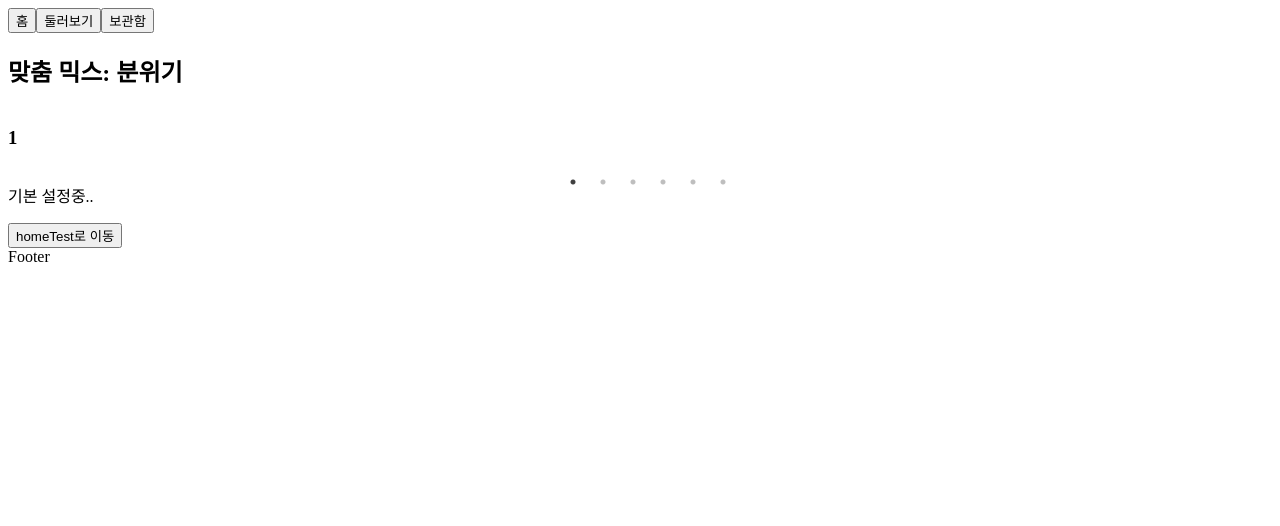
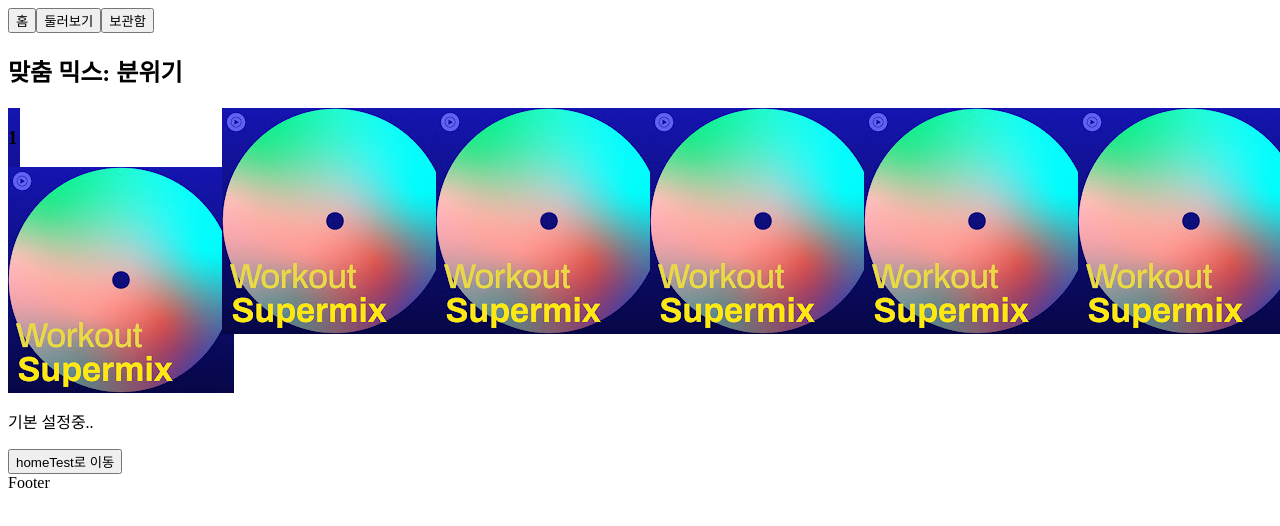
Before and after one commit to newnewnewnewbie/Pacific, a Next.js app: page / in a window 1280 px wide. Shown: the top 526 px of the page. Built offline with nearby package versions, Linux system fonts and the light colour scheme.

Commit message:
슬라이드 구현 중
화살표가 보이지 않음...

```diff
--- a/pages/_app.js
+++ b/pages/_app.js
@@ -18,6 +18,9 @@ class Root extends App {
           type="text/css"
           href="https://cdnjs.cloudflare.com/ajax/libs/slick-carousel/1.6.0/slick-theme.min.css"
         />
+
+        <script type="text/javascript" src="/js/jquery.js"></script>
+        <script type="text/javascript" src="/plugin/slick/slick.js"></script>
         <Head>
           <title>Pacific Webstie</title>
         </Head>
--- a/pages/index.js
+++ b/pages/index.js
@@ -2,13 +2,38 @@ import React from "react";
 import Link from "next/link";
 import Slider from "react-slick";
 
+function SampleNextArrow(props) {
+  const { className, style, onClick } = props;
+  return (
+    <div
+      className={className}
+      style={{ ...style, display: "block", background: "red" }}
+      onClick={onClick}
+    />
+  );
+}
+
+function SamplePrevArrow(props) {
+  const { className, style, onClick } = props;
+  return (
+    <div
+      className={className}
+      style={{ ...style, display: "block", background: "green" }}
+      onClick={onClick}
+    />
+  );
+}
+
 const Index = () => {
   const settings = {
-    dots: true,
+    arrows: true,
+    dots: false,
+    speed: 1000,
     infinite: true,
-    speed: 500,
-    slidesToShow: 1,
-    slidesToScroll: 1
+    nextArrow: <SampleNextArrow />,
+    prevArrow: <SamplePrevArrow />,
+    slidesToShow: 6,
+    slidesToScroll: 3
   };
   return (
     <div>
@@ -17,22 +42,43 @@ const Index = () => {
         <Slider {...settings}>
           <div>
             <h3>1</h3>
+            <img src="images/unnamed.jpg" />
           </div>
           <div>
-            <h3>2</h3>
+            <img src="images/unnamed.jpg" />
           </div>
           <div>
-            <h3>3</h3>
+            <img src="images/unnamed.jpg" />
           </div>
           <div>
-            <h3>4</h3>
+            <img src="images/unnamed.jpg" />
           </div>
           <div>
-            <h3>5</h3>
+            <img src="images/unnamed.jpg" />
           </div>
           <div>
-            <h3>6</h3>
-            </div>
+            <img src="images/unnamed.jpg" />
+          </div>
+          <div>
+            <h3>7</h3>
+            <img src="images/unnamed.jpg" />
+          </div>
+          <div>
+            <img src="images/unnamed.jpg" />
+          </div>
+          <div>
+            <img src="images/unnamed.jpg" />
+          </div>
+          <div>
+            <img src="images/unnamed.jpg" />
+          </div>
+          <div>
+            <img src="images/unnamed.jpg" />
+          </div>
+          <div>
+            <img src="images/unnamed.jpg" />
+          </div>
+
         </Slider>
 
       </div>
```
